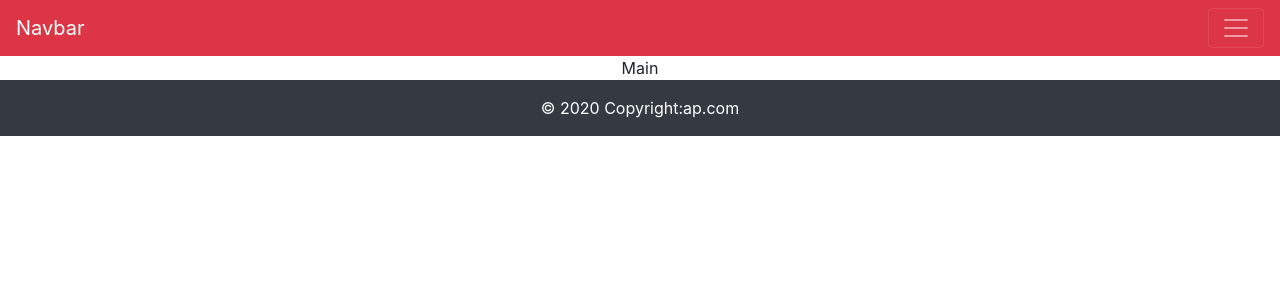
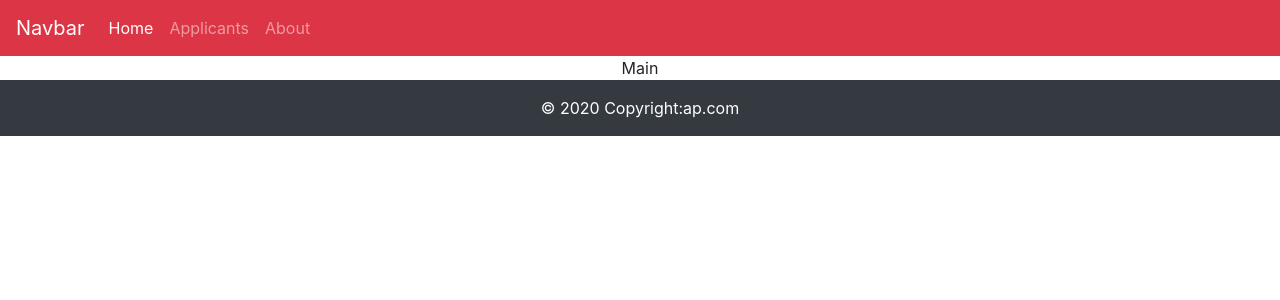
Before and after one commit to A-Soltani/aspnetcore-react-sample, a React (Create React App) app in the folder src/clients/application-processing/: page / in a window 1280 px wide. Shown: the top 300 px of the page. Built offline with nearby package versions, Linux system fonts and the light colour scheme.

Commit message:
adjust header

```diff
--- a/src/clients/application-processing/src/components/layout/header/header.jsx
+++ b/src/clients/application-processing/src/components/layout/header/header.jsx
@@ -5,10 +5,8 @@ class Header extends Component {
   render() {
     return (
       <header>
-        <nav class="navbar navbar-dark bg-danger">
-          <a className="navbar-brand" href="#">
-            Navbar
-          </a>
+        <nav class="navbar navbar-expand-lg navbar-dark bg-danger">
+          <a className="navbar-brand">Navbar</a>
           <button
             className="navbar-toggler"
             type="button"
@@ -29,17 +27,12 @@ class Header extends Component {
               </li>
               <li className="nav-item">
                 <a className="nav-link" href="#">
-                  Features
+                  Applicants
                 </a>
               </li>
               <li className="nav-item">
                 <a className="nav-link" href="#">
-                  Pricing
-                </a>
-              </li>
-              <li className="nav-item">
-                <a className="nav-link disabled" href="#">
-                  Disabled
+                  About
                 </a>
               </li>
             </ul>
```
